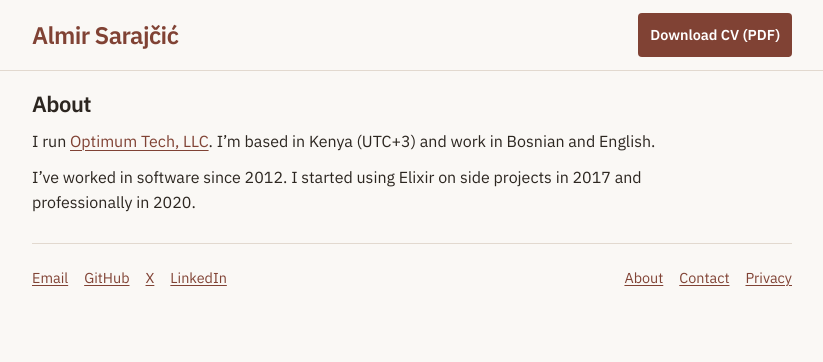
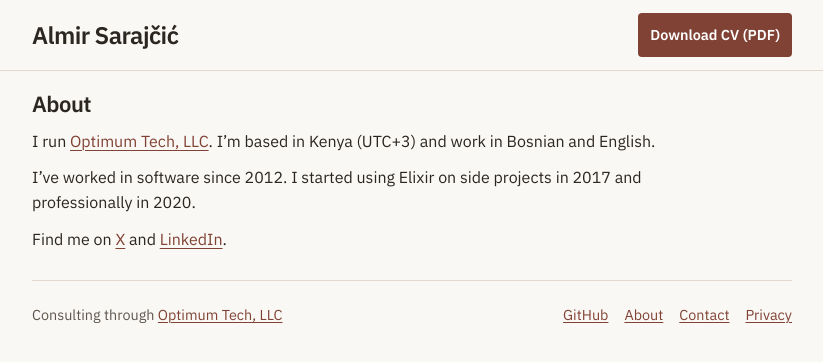
Before and after one commit to almirsarajcic/almirsarajcic.com, an Astro site: page /about in a window 1280 px wide. Shown: the whole page, without its empty margins (228-1051 px from the left). Built offline with nearby package versions, Linux system fonts and the light colour scheme; Astro itself is replaced by a stand-in of ours.

Commit message:
Use the homepage navigation throughout the site
Share the approved footer across all pages and give the linked name
the same color as the homepage heading. Keep X and LinkedIn on About.

```diff
--- a/src/components/SiteFooter.astro
+++ b/src/components/SiteFooter.astro
@@ -1,17 +1,9 @@
 <footer class="compact-wrap compact-footer">
-  <nav aria-label="Elsewhere">
-    <ul>
-      <li><a href="mailto:consulting@optimum.ba">Email</a></li>
-      <li><a href="https://github.com/almirsarajcic">GitHub</a></li>
-      <li><a href="https://x.com/ultrathinktrash">X</a></li>
-      <li><a href="https://www.linkedin.com/in/almir-sarajčić-8911b4429">LinkedIn</a></li>
-    </ul>
-  </nav>
-  <nav aria-label="Site information">
-    <ul>
-      <li><a href="/about/">About</a></li>
-      <li><a href="/contact/">Contact</a></li>
-      <li><a href="/privacy/">Privacy</a></li>
-    </ul>
+  <span>Consulting through <a href="https://optimum.ba/">Optimum Tech, LLC</a></span>
+  <nav aria-label="Site information and GitHub">
+    <a href="https://github.com/almirsarajcic">GitHub</a>
+    <a href="/about/">About</a>
+    <a href="/contact/">Contact</a>
+    <a href="/privacy/">Privacy</a>
   </nav>
 </footer>
--- a/src/components/SiteHeader.astro
+++ b/src/components/SiteHeader.astro
@@ -34,6 +34,10 @@ const { home = false } = Astro.props;
     text-decoration: none;
   }
 
+  .compact-header .name {
+    color: var(--ink);
+  }
+
   .download {
     display: inline-flex;
     min-height: 44px;
--- a/src/pages/about.astro
+++ b/src/pages/about.astro
@@ -4,4 +4,5 @@ import Information from "../layouts/Information.astro";
 <Information title="About" description="About Almir Sarajčić, an independent software consultant and founder of Optimum Tech, LLC.">
   <p>I run <a href="https://optimum.ba/">Optimum Tech, LLC</a>. I’m based in Kenya (UTC+3) and work in Bosnian and English.</p>
   <p>I’ve worked in software since 2012. I started using Elixir on side projects in 2017 and professionally in 2020.</p>
+  <p>Find me on <a href="https://x.com/ultrathinktrash">X</a> and <a href="https://www.linkedin.com/in/almir-sarajčić-8911b4429">LinkedIn</a>.</p>
 </Information>
--- a/src/styles/compact.css
+++ b/src/styles/compact.css
@@ -129,8 +129,7 @@
   font-size: 0.9rem;
 }
 
-.compact-footer nav,
-.compact-footer ul {
+.compact-footer nav {
   display: flex;
   flex-wrap: wrap;
   gap: 0 16px;
```
Also changed, not shown: src/pages/index.astro (+2 -9 lines).
